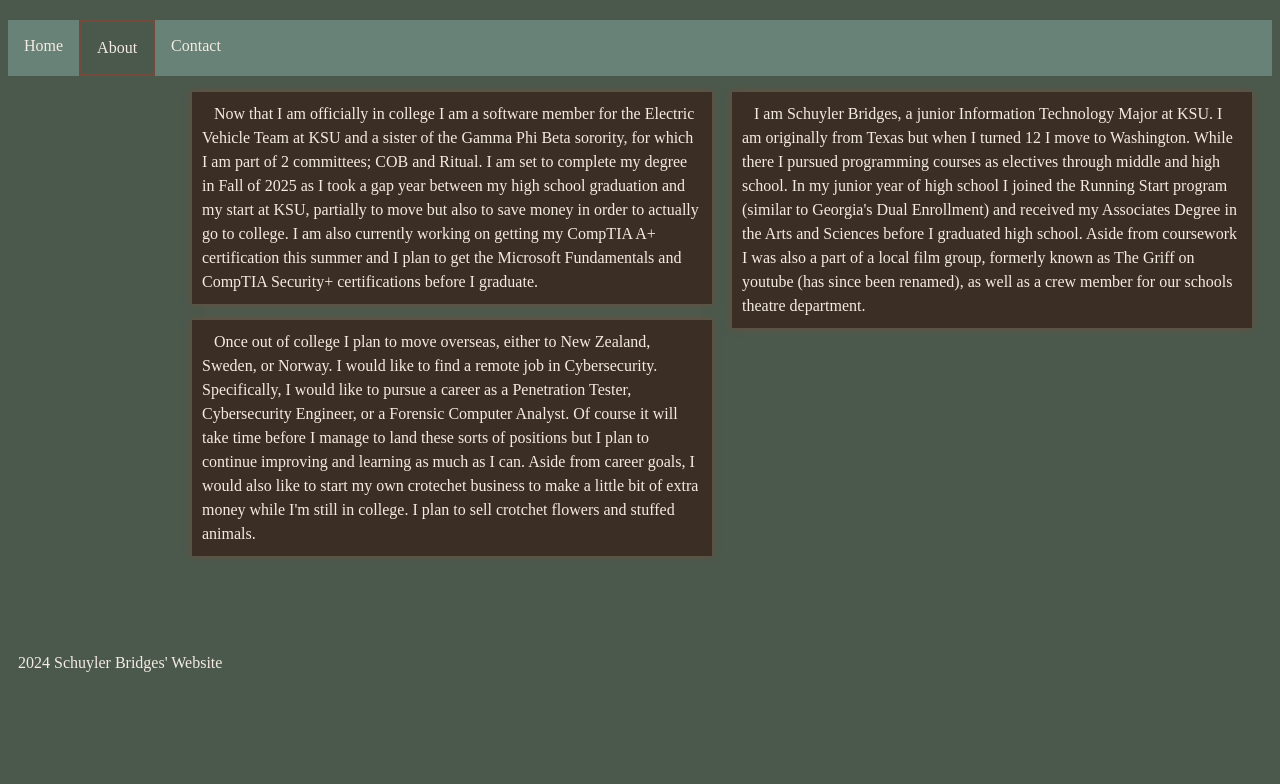
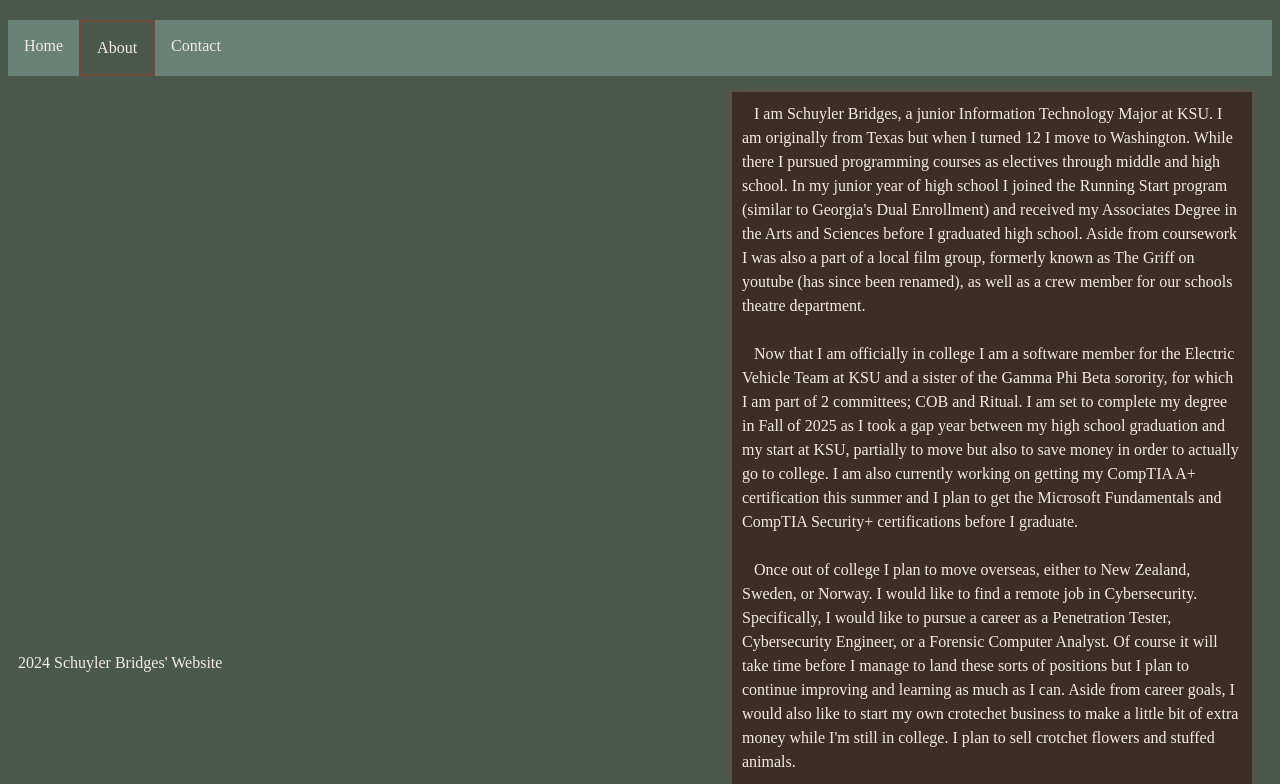
Before and after one commit to SchuylerBridges/web_dev_course_project, a plain HTML site: page about.html in a window 1280 px wide. Shown: the part 99-883 px from the top of the page. Before the commit the page ends 825 px from the top, so only its background shows below. Drawn offline with Linux system fonts and the light colour scheme; a web font is replaced by a local one.

Commit message:
Add files via upload

```diff
--- a/about.html
+++ b/about.html
@@ -28,20 +28,18 @@
 		programming courses as electives through middle and high school. In my junior year of high school I joined the Running Start program (similar to Georgia's Dual Enrollment)
 		and received my Associates Degree in the Arts and Sciences before I graduated high school. Aside from coursework I was also a part of a local film group, formerly known
 		as The Griff on youtube (has since been renamed), as well as a crew member for our schools theatre department.
-        </p>
-		<p class="containerA">
+        <br>
+		<br>
 		&ensp; Now that I am officially in college I am a software member for the Electric Vehicle Team at KSU and a sister of the Gamma Phi Beta sorority, for which I am part of
 		2 committees; COB and Ritual. I am set to complete my degree in Fall of 2025 as I took a gap year between my high school graduation and my start at KSU, partially to move
 		but also to save money in order to actually go to college. I am also currently working on getting my CompTIA A+ certification this summer and I plan to get the Microsoft Fundamentals
 		and CompTIA Security+ certifications before I graduate.
-		</p>
-		<p class="containerA">
+		<br>
+		<br>
 		&ensp; Once out of college I plan to move overseas, either to New Zealand, Sweden, or Norway. I would like to find a remote job in Cybersecurity. Specifically,
 		I would like to pursue a career as a Penetration Tester, Cybersecurity Engineer, or a Forensic Computer Analyst. Of course it will take time before I manage to land these
 		sorts of positions but I plan to continue improving and learning as much as I can. Aside from career goals, I would also like to start my own crotechet business to make a little bit
 		of extra money while I'm still in college. I plan to sell crotchet flowers and stuffed animals.
-
-
 		</p>
     </main>
 	<footer>
```
